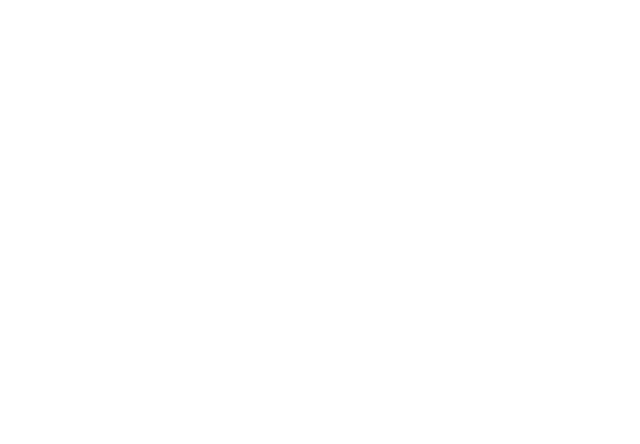
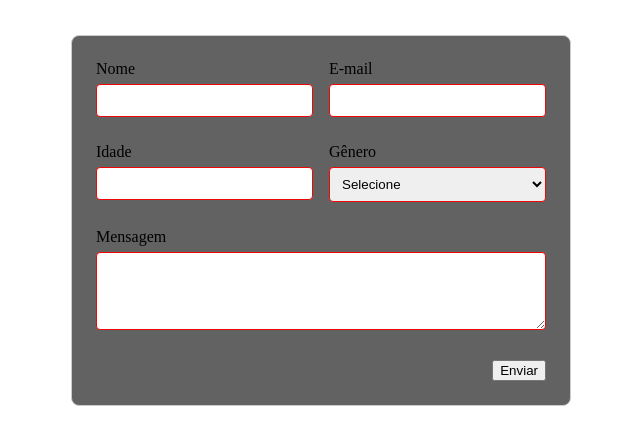
Before and after one commit to henriquevencato/formularios-html-css, a plain HTML site: page exercicio9/index.html in a window 1280 px wide. Shown: the whole page, without its empty margins (319-959 px from the left). Drawn offline with Linux system fonts and the light colour scheme.

Commit message:
att final

```diff
--- /dev/null
+++ b/exercicio10/style.css
@@ -0,0 +1,131 @@
+body {
+    font-family: 'Roboto', Arial, sans-serif;
+    background: #f5f7fa;
+    margin: 0;
+    padding: 0;
+    min-height: 100vh;
+}
+
+
+main {
+    display: flex;
+    justify-content: center;
+    align-items: center;
+    min-height: 100vh;
+}
+
+.formulario {
+    background: #fff;
+    padding: 2.5rem 2rem;
+    border-radius: 18px;
+    box-shadow: 0 4px 24px rgba(60, 72, 88, 0.10);
+    max-width: 450px;
+    width: 100%;
+    display: flex;
+    flex-direction: column;
+    gap: 1.1rem;
+}
+
+.formulario h2 {
+    margin-bottom: 0.5rem;
+    color: #2d3a4a;
+    font-weight: 600;
+    text-align: center;
+    letter-spacing: 1px;
+}
+
+label {
+    font-size: 1rem;
+    color: #3a4a5d;
+    margin-bottom: 0.2rem;
+}
+
+input[type="text"],
+input[type="email"],
+input[type="date"],
+textarea {
+    width: 100%;
+    padding: 0.7rem 0.9rem;
+    border: 1.5px solid #cfd8dc;
+    border-radius: 8px;
+    font-size: 1rem;
+    background: #f9fafb;
+    transition: border-color 0.2s;
+    margin-bottom: 0.5rem;
+}
+
+input[type="text"]:focus,
+input[type="email"]:focus,
+input[type="date"]:focus,
+textarea:focus {
+    border-color: #e18f31;
+    outline: none;
+    background: #fff;
+}
+
+textarea {
+    resize: vertical;
+    min-height: 80px;
+    max-height: 200px;
+}
+
+fieldset {
+    border: 1px solid #e0e4ea;
+    border-radius: 8px;
+    padding: 0.8rem 1rem 0.7rem 1rem;
+    margin-bottom: 0.5rem;
+    background: #f7f9fc;
+}
+
+legend {
+    font-size: 1rem;
+    color: #380327;
+    font-weight: 700;
+    padding: 0 0.5rem;
+}
+
+fieldset label {
+    margin-right: 1.2rem;
+    font-weight: 400;
+    color: #a0024c;
+    font-size: 0.98rem;
+}
+
+input[type="checkbox"],
+input[type="radio"] {
+    accent-color: #03eeee;
+    margin-right: 0.4em;
+}
+
+
+button[type="submit"] {
+    background: linear-gradient(90deg, #b2aeff 60%, #094550 100%);
+    color: #7f7f7f;
+    border: none;
+    border-radius: 8px;
+    padding: 0.85rem 0;
+    font-size: 1.08rem;
+    font-weight: 500;
+    cursor: pointer;
+    margin-top: 0.5rem;
+    transition: background 0.2s, transform 0.2s;
+    box-shadow: 0 2px 8px rgba(1, 13, 246, 0.08);
+}
+
+button[type="submit"]:hover,
+button[type="submit"]:focus {
+    background: linear-gradient(90deg, #efe003 0%, #dd0491 100%);
+    transform: translateY(-2px) scale(1.03);
+    outline: none;
+}
+
+
+@media (max-width: 400px) {
+    .formulario {
+        padding: 1.2rem 0.5rem;
+        max-width: 98vw;
+    }
+    fieldset {
+        padding: 0.7rem 0.4rem 0.6rem 0.4rem;
+    }
+}
--- a/exercicio9/index.html
+++ b/exercicio9/index.html
@@ -7,6 +7,35 @@
     <title>Exercicio 9</title>
 </head>
 <body>
-
+     <form class="form-container">
+        <div>
+            <label for="nome">Nome</label>
+            <input type="text" id="nome" name="nome" required>
+        </div>
+        <div>
+            <label for="email">E-mail</label>
+            <input type="email" id="email" name="email" required>
+        </div>
+        <div>
+            <label for="idade">Idade</label>
+            <input type="number" id="idade" name="idade" min="0">
+        </div>
+        <div>
+            <label for="sexo">Gênero</label>
+            <select id="sexo" name="sexo">
+                <option value="">Selecione</option>
+                <option value="masculino">Masculino</option>
+                <option value="feminino">Feminino</option>
+                <option value="outro">Outro</option>
+            </select>
+        </div>
+        <div class="full-width">
+            <label for="mensagem">Mensagem</label>
+            <textarea id="mensagem" name="mensagem" rows="4"></textarea>
+        </div>
+        <div class="full-width" style="text-align:right;">
+            <button type="submit">Enviar</button>
+        </div>
+    </form>
 </body>
 </html>
--- a/exercicio9/style.css
+++ b/exercicio9/style.css
@@ -0,0 +1,34 @@
+ .form-container {
+        display: grid;
+        grid-template-columns: 1fr 1fr;
+        gap: 16px;
+        max-width: 450px;
+        margin: 35px auto;
+        padding: 24px;
+        border: 1px solid #ccc;
+        border-radius: 8px;
+        background: #626262;
+    }
+    .form-container label {
+        display: block;
+        margin-bottom: 6px;
+        font-weight: 350;
+    }
+    .form-container input,
+    .form-container select,
+    .form-container textarea {
+        width: 100%;
+        padding: 8px;
+        margin-bottom: 10px;
+        border: 1px solid #ed0707;
+        border-radius: 4px;
+        box-sizing: border-box;
+    }
+    .form-container .full-width {
+        grid-column: 1 / -1;
+    }
+    @media (max-width: 500px) {
+        .form-container {
+            grid-template-columns: 1fr;
+        }
+    }
```
Also changed, not shown: exercicio10/index.html (added, +42 -0 lines).
